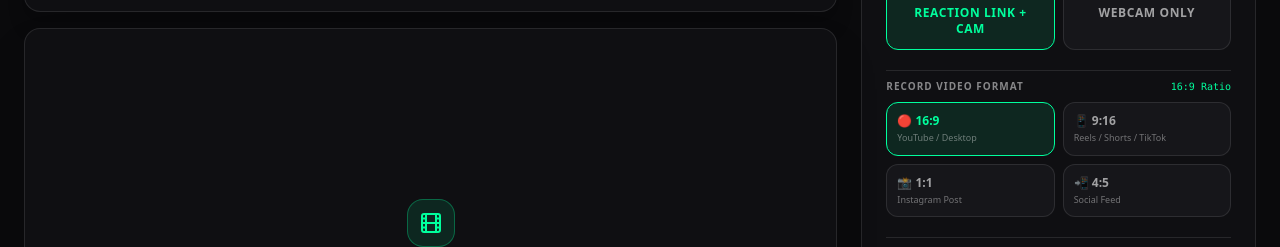
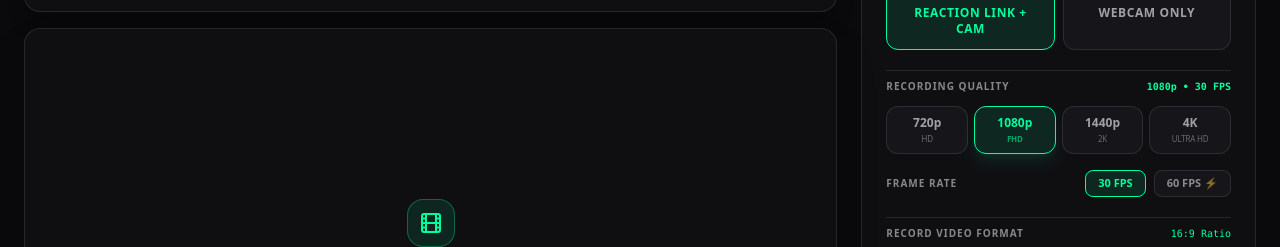
Before and after one commit to laga5074/Loomstudio, a React (Vite) app: page / in a window 1280 px wide. Both pictures are taken after a click on the button "Studio Recorder". Shown: the part 319-566 px from the top of the page. Built offline with nearby package versions, Linux system fonts and the light colour scheme; no server answers.

Commit message:
fix: improve CORS check for reaction video rendering
Update logic to explicitly allow blob, data, and internal API sources while gracefully handling potential CORS tainting for external video elements.

```diff
--- a/src/components/RecorderApp.tsx
+++ b/src/components/RecorderApp.tsx
@@ -455,8 +455,12 @@ export const RecorderApp: React.FC<RecorderAppProps> = ({ onRecordingSaved }) =>
         // Check if social video element is ready and non-tainted, or trigger tab screen capture for iframe embeds
         let canDrawDirectVideo = false;
         if (mode === 'reaction') {
-          if (socialVideoRef.current && (socialVideoRef.current.videoWidth > 0 || socialVideoRef.current.readyState >= 1) && !embeddedEmbedUrl) {
-            try {
+          if (resolvedVideoSrc) {
+            if (resolvedVideoSrc.startsWith('blob:') || resolvedVideoSrc.startsWith('data:') || resolvedVideoSrc.startsWith('/api/')) {
+              canDrawDirectVideo = true;
+            } else if (socialVideoRef.current) {
+              try {
+                if (socialVideoRef.current.videoWidth > 0) {
                   const testCanvas = document.createElement('canvas');
                   testCanvas.width = 1;
                   testCanvas.height = 1;
@@ -466,22 +470,26 @@ export const RecorderApp: React.FC<RecorderAppProps> = ({ onRecordingSaved }) =>
                     testCtx.getImageData(0, 0, 1, 1);
                     canDrawDirectVideo = true;
                   }
+                } else {
+                  canDrawDirectVideo = true;
+                }
               } catch (taintErr) {
-              console.warn('Social video canvas is tainted by CORS, activating tab screen capture fallback:', taintErr);
+                console.warn('Social video canvas is tainted by CORS:', taintErr);
                 canDrawDirectVideo = false;
               }
             }
+          }
 
           if (canDrawDirectVideo && socialVideoRef.current) {
             try {
               socialVideoRef.current.muted = false;
-              await socialVideoRef.current.play();
+              await socialVideoRef.current.play().catch(() => {});
               setIsVideoPlaying(true);
             } catch (pErr) {
               console.warn('Auto play reaction video warning:', pErr);
             }
-          } else if (navigator.mediaDevices && navigator.mediaDevices.getDisplayMedia) {
-            // Screen / Tab capture fallback for embedded iframe videos (YouTube, TikTok, Instagram, Facebook) or unstreamable links
+          } else if (embeddedEmbedUrl && typeof navigator !== 'undefined' && navigator.mediaDevices?.getDisplayMedia) {
+            // Screen / Tab capture fallback ONLY if YouTube/TikTok iframe embed is active
             try {
               const displayStream = await navigator.mediaDevices.getDisplayMedia({
                 video: true,
@@ -517,15 +525,14 @@ export const RecorderApp: React.FC<RecorderAppProps> = ({ onRecordingSaved }) =>
               };
             } catch (dispErr: any) {
               console.warn('Tab screen capture fallback rejected or cancelled:', dispErr);
-              throw new Error(dispErr?.message || 'Screen capture permission was denied or cancelled.');
             }
           }
         }
 
         const drawFrame = () => {
           if (!ctx) return;
-          // Background fill - pure black base
-          ctx.fillStyle = '#000000';
+          // Background fill - pure dark base
+          ctx.fillStyle = '#0F0F12';
           ctx.fillRect(0, 0, canvas.width, canvas.height);
 
           if (mode === 'camera') {
@@ -555,7 +562,7 @@ export const RecorderApp: React.FC<RecorderAppProps> = ({ onRecordingSaved }) =>
               }
             }
           } else {
-            // Reaction Mode: Draw social video element OR screen video element centered with contain fit
+            // Reaction Mode: Draw social video element OR screen video element OR center camera fallback
             const activeVideoElem = (canDrawDirectVideo && socialVideoRef.current && (socialVideoRef.current.videoWidth > 0 || socialVideoRef.current.readyState >= 1))
               ? socialVideoRef.current
               : (screenVideoRef.current && (screenVideoRef.current.videoWidth > 0 || screenVideoRef.current.readyState >= 1))
@@ -585,10 +592,34 @@ export const RecorderApp: React.FC<RecorderAppProps> = ({ onRecordingSaved }) =>
               } catch (vidDrawErr) {
                 console.warn('Social video canvas draw warning:', vidDrawErr);
               }
-            }
-
-            // Draw camera PIP overlay (NO text, NO watermark)
-            if (cameraPreviewRef.current && cameraPreviewRef.current.readyState >= 2) {
+            } else if (cameraPreviewRef.current && (cameraPreviewRef.current.videoWidth > 0 || cameraPreviewRef.current.readyState >= 1)) {
+              // Draw camera in background if no reaction video is present
+              try {
+                const vW = cameraPreviewRef.current.videoWidth || canvas.width;
+                const vH = cameraPreviewRef.current.videoHeight || canvas.height;
+                const vAspect = vW / vH;
+                const cAspect = canvas.width / canvas.height;
+
+                let dW = canvas.width;
+                let dH = canvas.height;
+                let dX = 0;
+                let dY = 0;
+
+                if (vAspect > cAspect) {
+                  dH = canvas.width / vAspect;
+                  dY = (canvas.height - dH) / 2;
+                } else {
+                  dW = canvas.height * vAspect;
+                  dX = (canvas.width - dW) / 2;
+                }
+                ctx.drawImage(cameraPreviewRef.current, dX, dY, dW, dH);
+              } catch (bgCamErr) {
+                console.warn('Background camera draw warning:', bgCamErr);
+              }
+            }
+
+            // Draw camera PIP overlay if active video background is present
+            if (activeVideoElem && cameraPreviewRef.current && (cameraPreviewRef.current.videoWidth > 0 || cameraPreviewRef.current.readyState >= 1)) {
               try {
                 const pipWidth = canvas.width * (pipSize / 100);
                 const pipHeight = pipShape === 'circle' ? pipWidth : canvas.height * (pipSize / 100) * 0.75;
@@ -665,7 +696,7 @@ export const RecorderApp: React.FC<RecorderAppProps> = ({ onRecordingSaved }) =>
             }
 
             // Reaction Video audio
-            if (socialVideoRef.current && socialVideoRef.current.src) {
+            if (socialVideoRef.current && (socialVideoRef.current.src || socialVideoRef.current.currentSrc)) {
               if (!videoAudioSourceRef.current) {
                 try {
                   videoAudioSourceRef.current = audioCtx.createMediaElementSource(socialVideoRef.current);
@@ -728,16 +759,33 @@ export const RecorderApp: React.FC<RecorderAppProps> = ({ onRecordingSaved }) =>
         }
       }
 
-      // 3. MediaRecorder Setup
-      const mimeType = MediaRecorder.isTypeSupported('video/webm;codecs=vp9,opus')
-        ? 'video/webm;codecs=vp9,opus'
-        : MediaRecorder.isTypeSupported('video/webm;codecs=vp8,opus')
-        ? 'video/webm;codecs=vp8,opus'
-        : MediaRecorder.isTypeSupported('video/mp4')
-        ? 'video/mp4'
-        : 'video/webm';
-
-      const recorder = new MediaRecorder(finalStream, { mimeType });
+      // 3. MediaRecorder Setup with Browser Compatibility Fallback
+      let selectedMimeType = '';
+      const candidateTypes = [
+        'video/mp4;codecs=avc1,mp4a.40.2',
+        'video/mp4;codecs=h264,aac',
+        'video/mp4',
+        'video/webm;codecs=vp9,opus',
+        'video/webm;codecs=vp8,opus',
+        'video/webm',
+      ];
+      for (const t of candidateTypes) {
+        if (typeof MediaRecorder !== 'undefined' && MediaRecorder.isTypeSupported && MediaRecorder.isTypeSupported(t)) {
+          selectedMimeType = t;
+          break;
+        }
+      }
+
+      let recorder: MediaRecorder;
+      try {
+        recorder = selectedMimeType
+          ? new MediaRecorder(finalStream, { mimeType: selectedMimeType })
+          : new MediaRecorder(finalStream);
+      } catch (recErr) {
+        console.warn('MediaRecorder with mimeType failed, initializing default recorder:', recErr);
+        recorder = new MediaRecorder(finalStream);
+      }
+
       mediaRecorderRef.current = recorder;
 
       recorder.ondataavailable = (event) => {
@@ -749,7 +797,8 @@ export const RecorderApp: React.FC<RecorderAppProps> = ({ onRecordingSaved }) =>
       recorder.onstop = async () => {
         if (canvasAnimRef.current) cancelAnimationFrame(canvasAnimRef.current);
 
-        const blob = new Blob(recordedChunksRef.current, { type: mimeType });
+        const actualMime = recorder.mimeType || selectedMimeType || 'video/webm';
+        const blob = new Blob(recordedChunksRef.current, { type: actualMime });
         const recordId = 'rec_' + Date.now();
         const durationSec = Math.max(elapsedSeconds, 1);
 
@@ -760,7 +809,7 @@ export const RecorderApp: React.FC<RecorderAppProps> = ({ onRecordingSaved }) =>
           fileSize: blob.size,
           resolution,
           fps,
-          mimeType: 'video/mp4',
+          mimeType: actualMime,
           createdAt: Date.now(),
           blob,
         };
@@ -775,7 +824,7 @@ export const RecorderApp: React.FC<RecorderAppProps> = ({ onRecordingSaved }) =>
         setLastSavedItem(newRecording);
         onRecordingSaved(newRecording);
 
-        // Auto download MP4 file to user's device immediately
+        // Auto download MP4/WebM file to user's device immediately
         handleDownloadMp4(newRecording);
       };
 
@@ -820,7 +869,9 @@ export const RecorderApp: React.FC<RecorderAppProps> = ({ onRecordingSaved }) =>
     const url = URL.createObjectURL(item.blob);
     const a = document.createElement('a');
     a.href = url;
-    a.download = `${item.title.replace(/[^a-z0-9]/gi, '_').toLowerCase()}.mp4`;
+    const isMp4 = item.mimeType?.includes('mp4') || item.blob.type?.includes('mp4');
+    const ext = isMp4 ? 'mp4' : 'webm';
+    a.download = `${item.title.replace(/[^a-z0-9]/gi, '_').toLowerCase()}.${ext}`;
     a.click();
     URL.revokeObjectURL(url);
   };
@@ -1277,6 +1328,64 @@ export const RecorderApp: React.FC<RecorderAppProps> = ({ onRecordingSaved }) =>
             </div>
           </div>
 
+          {/* Recording Quality & Resolution Section */}
+          <div className="space-y-3 pt-2 border-t border-white/10">
+            <div className="flex items-center justify-between">
+              <label className="text-[10px] font-bold uppercase tracking-widest text-white/50">Recording Quality</label>
+              <span className="text-[10px] text-[#00FF9D] font-mono font-bold">{resolution} • {fps} FPS</span>
+            </div>
+
+            {/* Resolution Buttons Grid */}
+            <div className="grid grid-cols-4 gap-1.5">
+              {[
+                { id: '720p', label: '720p', sub: 'HD' },
+                { id: '1080p', label: '1080p', sub: 'FHD' },
+                { id: '1440p', label: '1440p', sub: '2K' },
+                { id: '4K', label: '4K', sub: 'Ultra HD' },
+              ].map((res) => (
+                <button
+                  key={res.id}
+                  onClick={() => setResolution(res.id as any)}
+                  className={`p-2 rounded-xl border text-center transition-all ${
+                    resolution === res.id
+                      ? 'bg-[#00FF9D]/10 border-[#00FF9D] text-[#00FF9D] shadow-lg shadow-[#00FF9D]/10 font-bold'
+                      : 'bg-[#16161A] border-white/10 text-white/60 hover:text-white font-medium'
+                  }`}
+                >
+                  <div className="font-extrabold text-xs">{res.label}</div>
+                  <div className="text-[8px] opacity-60 uppercase tracking-tight mt-0.5">{res.sub}</div>
+                </button>
+              ))}
+            </div>
+
+            {/* FPS Selector */}
+            <div className="flex items-center justify-between pt-1">
+              <label className="text-[10px] font-bold uppercase tracking-widest text-white/50">Frame Rate</label>
+              <div className="flex gap-2">
+                <button
+                  onClick={() => setFps(30)}
+                  className={`px-3 py-1 rounded-lg border text-[11px] font-bold transition-all ${
+                    fps === 30
+                      ? 'bg-[#00FF9D]/10 border-[#00FF9D] text-[#00FF9D]'
+                      : 'bg-[#16161A] border-white/10 text-white/50 hover:text-white'
+                  }`}
+                >
+                  30 FPS
+                </button>
+                <button
+                  onClick={() => setFps(60)}
+                  className={`px-3 py-1 rounded-lg border text-[11px] font-bold transition-all ${
+                    fps === 60
+                      ? 'bg-[#00FF9D]/10 border-[#00FF9D] text-[#00FF9D]'
+                      : 'bg-[#16161A] border-white/10 text-white/50 hover:text-white'
+                  }`}
+                >
+                  60 FPS ⚡
+                </button>
+              </div>
+            </div>
+          </div>
+
           {/* Video Aspect Ratio / Social Format Selector */}
           <div className="space-y-2 pt-2 border-t border-white/10">
             <div className="flex items-center justify-between">
```
Lines whose indentation alone changed are shown as unchanged.
